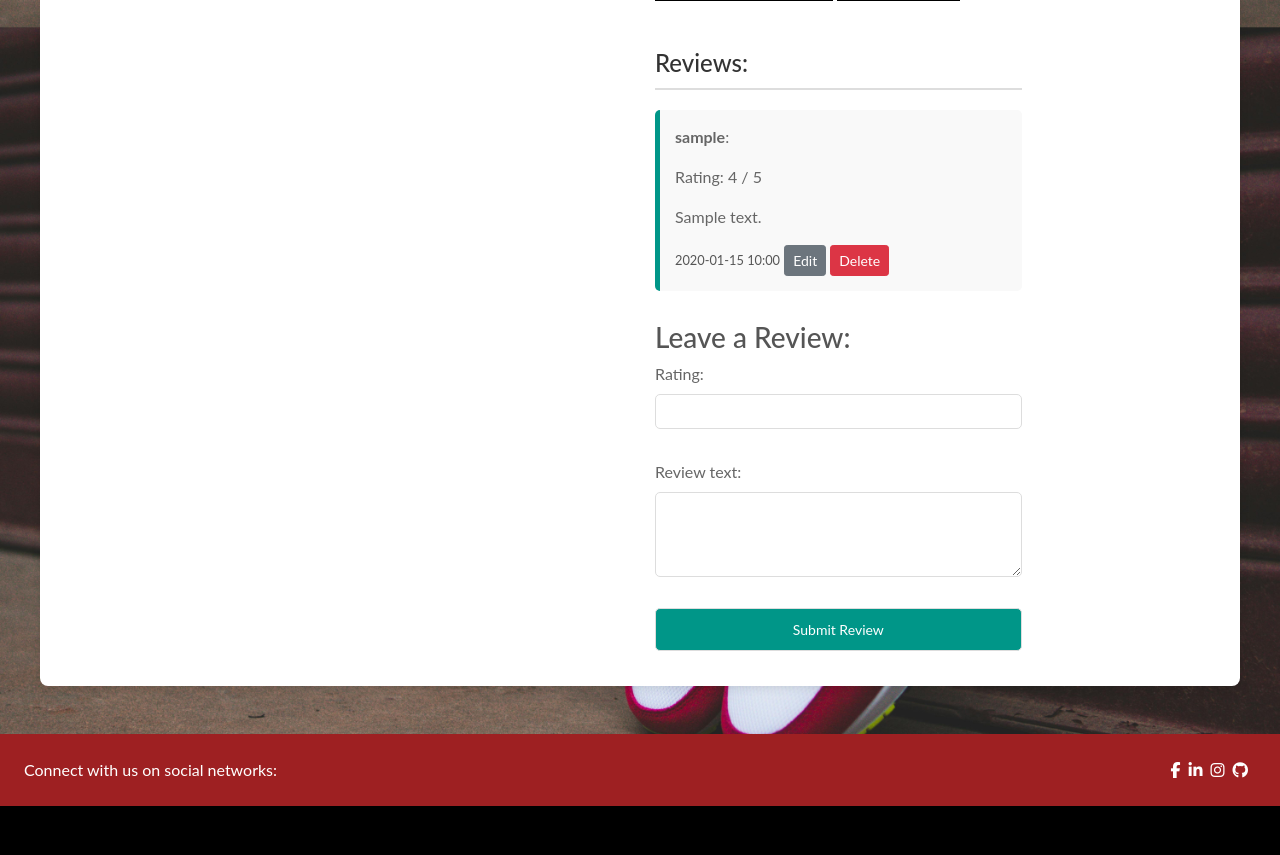
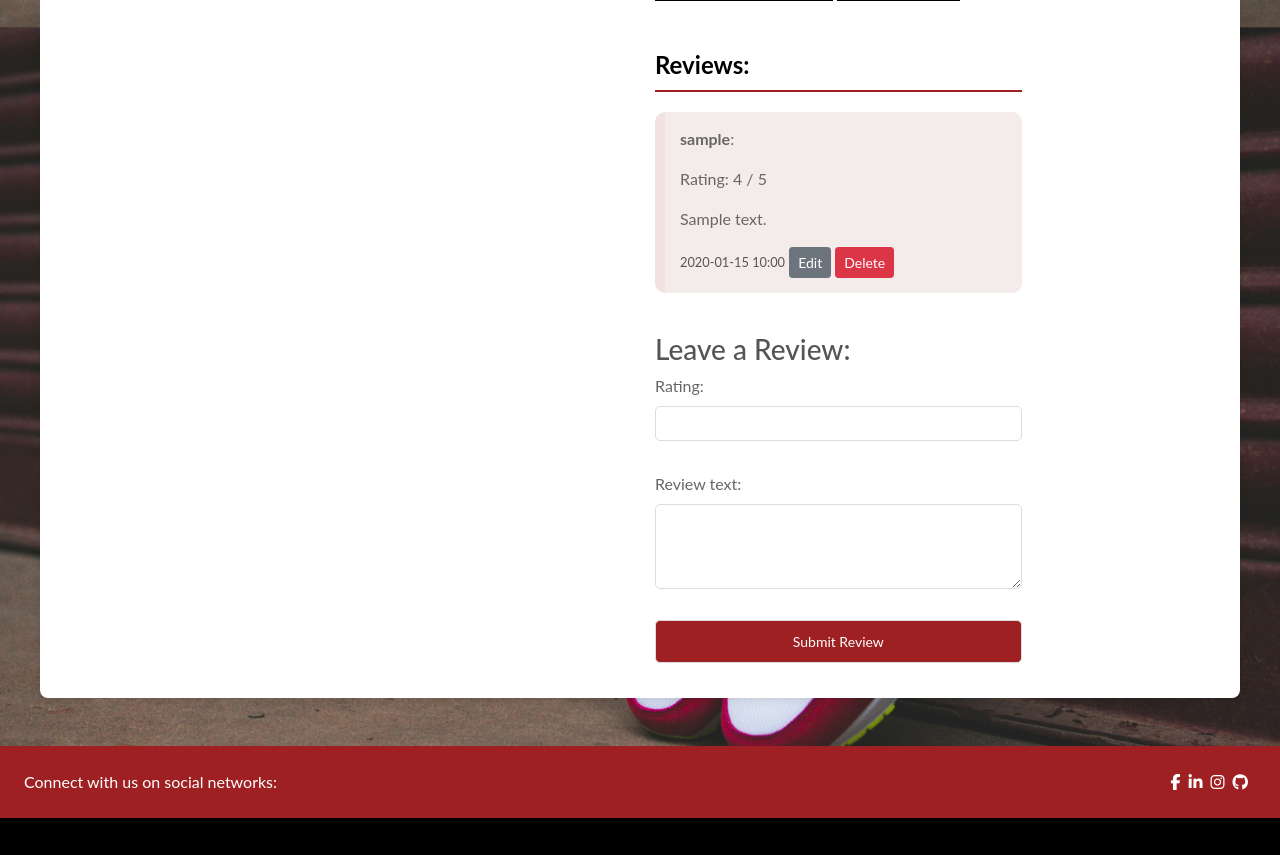
Before and after one commit to ciarangriffin93/KicksOnFire, a Django app: page /products/1/ in a window 1280 px wide. Shown: the part 826-1681 px from the top of the page. Run offline with Django 3.2, Linux system fonts and the light colour scheme; a user stored in the database is signed in; tables that the repository leaves empty hold one stand-in row (values such as "Sample post"); grey boxes marked "Sample" are stand-in pictures; some libraries are stand-ins or nearby versions.

Commit message:
Create style in review

```diff
--- a/static/css/base.css
+++ b/static/css/base.css
@@ -247,9 +247,9 @@ input[name='q']::placeholder {
 
 /* Wishlist Styles */
 .wishlist-border {
-    border: 1px solid #dee2e6;
+    border: 5px solid #dee2e6;
     border-radius: 8px;
-    background-color: #f8f9fa;
+    background-color:  #dee2e6;
 }
 
 .wishlist-prod {
@@ -258,12 +258,12 @@ input[name='q']::placeholder {
 }
 
 .wishlist-icon {
-    color: #dc3545;
+    color: #9e2022;
 }
 
 .wishlist-delete {
     text-decoration: none;
-    color: #dc3545;
+    color:  #9e2022;
 }
 
 .wishlist-delete:hover {
@@ -289,39 +289,31 @@ input[name='q']::placeholder {
     right: 0; /* Align dropdown to the right */
 }
 
-/* Footer */
-.footer-section {
-    background-color: #000;
-}
-
-.footer-section-social-media {
-    background-color: #9e2022;
-}
-
 /* Reviews section */
 .reviews-container {
-    margin-top: 30px;
+    margin-top: 50px;
 }
 
 .reviews-container h3 {
     font-size: 24px;
-    color: #333;
-    border-bottom: 2px solid #ddd;
+    color: #000000;
+    border-bottom: 2px solid #9e2022;
     padding-bottom: 10px;
     margin-bottom: 20px;
+    font-weight: bold;
 }
 
 .review {
-    background-color: #f9f9f9;
+    background-color: #f4ebeb;
     padding: 15px;
-    margin-bottom: 15px;
-    border-radius: 5px;
-    border-left: 5px solid #009688;
+    margin-bottom: 40px;
+    border-radius: 10px;
+    border-left: 10px solid #f3e2e2;
 }
 
 .review p {
     font-size: 14px;
-    color: #555;
+    color: #000000;
 }
 
 /* Review form styling */
@@ -346,7 +338,7 @@ input[name='q']::placeholder {
 
 /* Submit button */
 .review-form form button {
-    background-color: #009688;
+    background-color: #9e2022;
     color: white;
     cursor: pointer;
     transition: background-color 0.3s;
@@ -396,6 +388,15 @@ input[name='q']::placeholder {
 .product-container p {
     color: #666;
     font-size: 16px;
+}
+
+/* Footer */
+.footer-section {
+    background-color: #000;
+}
+
+.footer-section-social-media {
+    background-color: #9e2022;
 }
 
 /* Media Queries */
```
